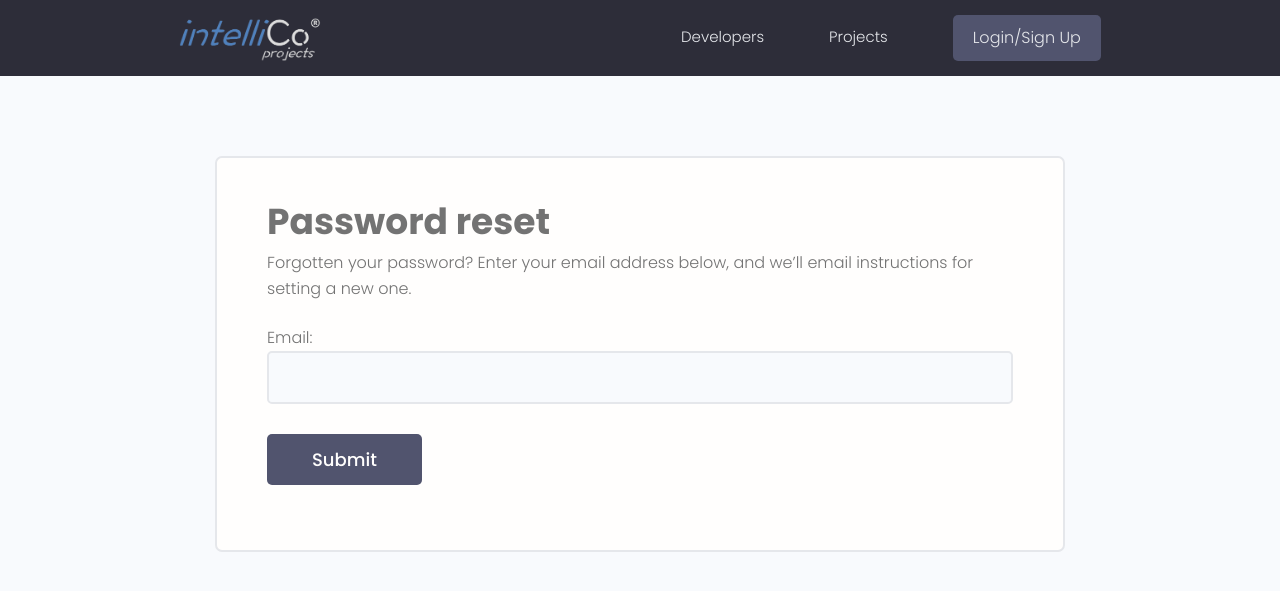
After one commit to neeginparsa/developers-site, a Django app: page /reset_password/ in a window 1280 px wide. The commit adds this page. Shown: the top 591 px of the page. Run offline with Django 4.2, Linux system fonts and the light colour scheme; some libraries are stand-ins or nearby versions.

Commit message:
reset password

```diff
--- a/developersearchsite/urls.py
+++ b/developersearchsite/urls.py
@@ -19,6 +19,7 @@ from django.urls import path, include
 #baraye upload kardan image tavasot karbar
 from django.conf import settings
 from django.conf.urls.static import static
+from django.contrib.auth import views as auth_views
 
 
 urlpatterns = [
@@ -26,8 +27,26 @@ urlpatterns = [
     path('projects/', include('projects.urls')),
     path('', include('users.urls')),
 
+    #reset email
+    path('reset_password/', auth_views.PasswordResetView.as_view(template_name='reset_password.html'),
+         name='reset_password'),
+    path('reset_password_sent/', auth_views.PasswordResetDoneView.as_view(template_name='reset_password_sent.html'),
+         name='password_reset_done'),
+    path('reset/<uidb64>/<token>/', auth_views.PasswordResetConfirmView.as_view(template_name='reset.html'),
+         name='password_reset_confirm'),
+    path('reset_password_complete/', auth_views.PasswordResetCompleteView.as_view(template_name='reset_password_copmlete.html'),
+         name='password_reset_complete'),
 ]
+
 
 #baraye upload kardan image tavasot karbar
 urlpatterns += static(settings.MEDIA_URL, document_root=settings.MEDIA_ROOT)
 urlpatterns += static(settings.MEDIA_URL, document_root=settings.MEDIA_ROOT)
+
+
+
+#for reset password always we shoud do:
+# 1 - User submits email for reset              //PasswordResetView.as_view()           //name="reset_password"
+# 2 - Email sent message                        //PasswordResetDoneView.as_view()        //name="passsword_reset_done"
+# 3 - Email with link and reset instructions    //PasswordResetConfirmView()            //name="password_reset_confirm"
+# 4 - Password successfully reset message       //PasswordResetCompleteView.as_view()   //name="password_reset_complete"
--- /dev/null
+++ b/templates/reset_password.html
@@ -0,0 +1,45 @@
+{% extends 'main.html' %}
+{% block content %}
+
+<style>
+    input[type='text'],
+    input[type='email'],
+    input[type='password']{
+      min-width: 24rem;
+      width: 100%;
+      padding: 1.2rem 1.5rem;
+      border-radius: 0.5rem;
+      border: 2px solid var(--color-light);
+      transition: all 0.3s ease-in-out;
+      background-color: var(--color-bg);
+    }
+
+    input[type='text']:focus,
+    input[type='email']:focus,
+    input[type='password']:focus,
+    input[type='text']:active,
+    input[type='email']:active,
+    input[type='password']:active{
+      outline: none;
+      border: 2px solid var(--color-main);
+    }
+</style>
+
+
+
+      <main class="formPage my-xl">
+        <div class="content-box">
+            <div class="formWrapper">
+
+                <h2>Password reset</h2>
+                <p>Forgotten your password? Enter your email address below, and we’ll email instructions for setting a new one.</p>
+                    <br>
+                <form class="form" method="POST" >
+                    {% csrf_token %}
+                    {{ form.as_p }}
+                    <input class="btn btn--sub btn--lg  my-md" type="submit" value="Submit" />
+                </form>
+            </div>
+        </div>
+    </main>
+{% endblock content %}
--- a/users/templates/users/login-register.html
+++ b/users/templates/users/login-register.html
@@ -81,7 +81,7 @@
           </div>
           <div class="auth__actions">
             <input class="btn btn--sub btn--lg" type="submit" value="Log In" />
-            <a href="forgetpassword.html">Forget Password?</a>
+            <a href="{% url 'reset_password' %}">Forget Password?</a>
           </div>
         </form>
         <div class="auth__alternative">
```
Also changed, not shown: projects/templates/projects/single_project.html (+23 -2 lines), templates/reset.html (added, +47 -0 lines), templates/reset_password_copmlete.html (added, +18 -0 lines), templates/reset_password_sent.html (added, +20 -0 lines), db.sqlite3.
